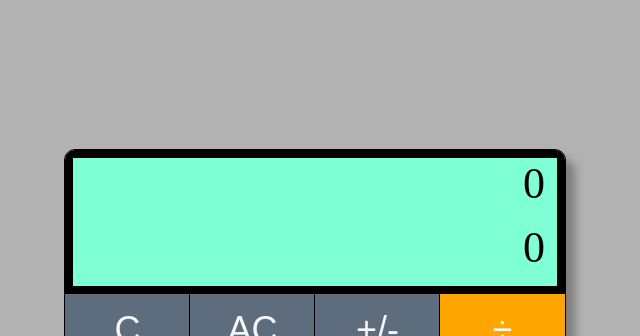
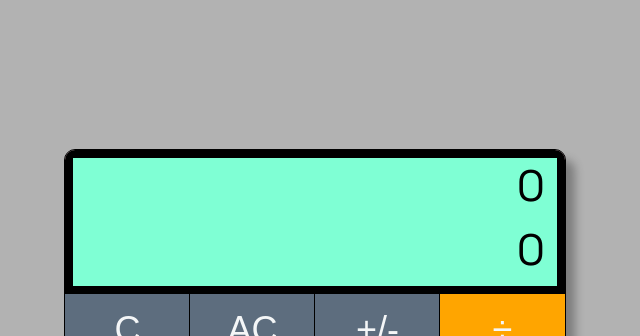
Before and after one commit to zongronghuang/react-calculator, a React (Create React App) app: page / in a window 1280 px wide. Shown: the top 336 px of the page, without its empty margins (325-965 px from the left). Built offline with nearby package versions, Linux system fonts and the light colour scheme.

Commit message:
feat: apply new typeface for displayed text

```diff
--- a/public/index.html
+++ b/public/index.html
@@ -24,6 +24,12 @@
       work correctly both with client-side routing and a non-root public URL.
       Learn how to configure a non-root public URL by running `npm run build`.
     -->
+    <link rel="preconnect" href="https://fonts.googleapis.com" />
+    <link rel="preconnect" href="https://fonts.gstatic.com" crossorigin />
+    <link
+      href="https://fonts.googleapis.com/css2?family=Orbitron&family=Space+Grotesk&display=swap"
+      rel="stylesheet"
+    />
     <title>React Calculator</title>
   </head>
   <body>
--- a/src/components/calculator/Display.tsx
+++ b/src/components/calculator/Display.tsx
@@ -15,6 +15,7 @@ const Display = styled(DisplayJSX)`
   height: 6.4rem;
   border: none;
   padding: 0 1.2rem;
+  font-family: "Space Grotesk", sans-serif;
   font-size: 4.4rem;
   text-align: right;
   background-color: aquamarine;
```
